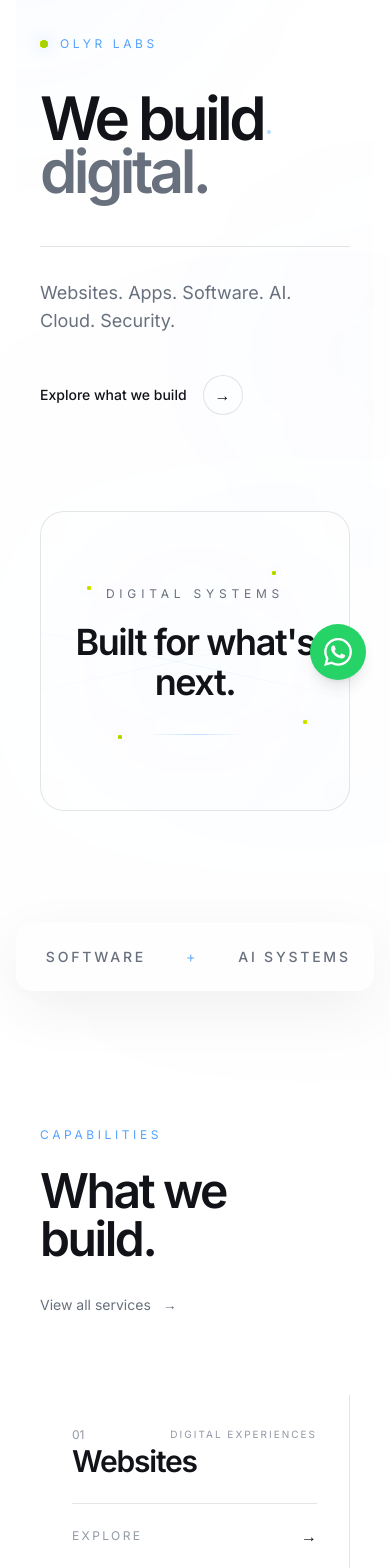
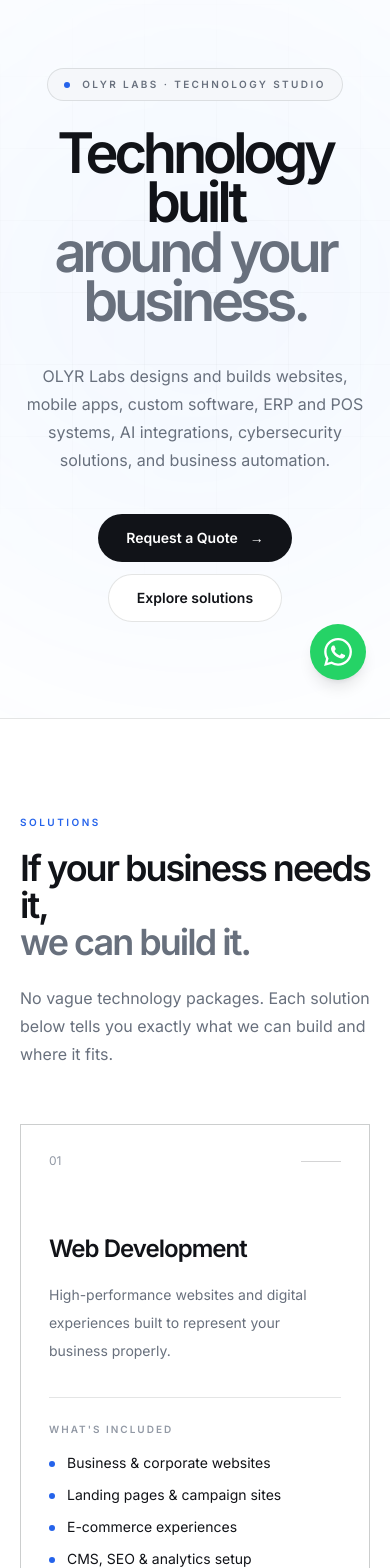
Before and after one commit to OLYR-Labs/website, a Next.js app: page / in a window 390 px wide. Shown: the part 140-1708 px from the top of the page. Built offline with nearby package versions, Linux system fonts and the light colour scheme.

Commit message:
feat(ui): reconstruct OLYR homepage around clear solutions

```diff
--- a/app/page.tsx
+++ b/app/page.tsx
@@ -1,363 +1,171 @@
-"use client";
-
 import Link from "next/link";
 import Reveal from "@/components/Reveal";
-import ReactiveHero from "@/components/ReactiveHero";
-import ProjectShowcase from "@/components/ProjectShowcase";
 
-const services = [
+const solutions = [
   {
     number: "01",
-title: "Websites",
-tag: "DIGITAL EXPERIENCES",
+    title: "Web Development",
+    summary: "High-performance websites and digital experiences built to represent your business properly.",
+    includes: ["Business & corporate websites", "Landing pages & campaign sites", "E-commerce experiences", "CMS, SEO & analytics setup"],
   },
   {
     number: "02",
-title: "Apps",
-tag: "MOBILE & WEB",
+    title: "Mobile Apps",
+    summary: "Customer and internal mobile applications for iOS and Android, designed around real workflows.",
+    includes: ["iOS & Android applications", "Cross-platform development", "Customer & staff apps", "API and service integrations"],
   },
   {
     number: "03",
-title: "Software",
-tag: "DIGITAL PRODUCTS",
+    title: "Software & Web Apps",
+    summary: "Custom digital products that turn complex business processes into simple, usable systems.",
+    includes: ["Custom business software", "Web applications & portals", "SaaS products", "APIs and integrations"],
   },
   {
     number: "04",
-title: "AI",
-tag: "INTELLIGENT SYSTEMS",
+    title: "ERP & POS Systems",
+    summary: "Business systems that connect operations, sales, inventory, customers, and reporting in one place.",
+    includes: ["ERP & business management", "POS and sales workflows", "Inventory & stock control", "Roles, reports & operational dashboards"],
   },
   {
     number: "05",
-title: "Cloud",
-tag: "INFRASTRUCTURE",
+    title: "AI Integration",
+    summary: "Practical AI embedded into products and workflows to automate repetitive work and improve decisions.",
+    includes: ["AI assistants & copilots", "Document and data intelligence", "AI-powered workflows", "Model and API integration"],
   },
   {
     number: "06",
     title: "Cybersecurity",
-tag: "SECURITY",
+    summary: "Security engineering and assessments that help identify weaknesses before they become expensive problems.",
+    includes: ["Website & application security", "Vulnerability assessments", "Security reviews", "Risk and hardening guidance"],
+  },
+  {
+    number: "07",
+    title: "Business Automation",
+    summary: "Connected systems that reduce manual work and move information between the tools your business already uses.",
+    includes: ["Workflow automation", "System integrations", "Notifications & task automation", "Operational process design"],
   },
 ];
 
-const buildItems = [
-"WEBSITES",
-"APPS",
-"SOFTWARE",
-"AI SYSTEMS",
-"CLOUD",
-"SECURITY",
+const principles = [
+  ["01", "Built around the business", "We start with the problem, users, workflows, and outcome — then choose the technology."],
+  ["02", "Designed to be used", "Clear interfaces, responsive experiences, and thoughtful interactions are part of the build, not decoration."],
+  ["03", "Security from the foundation", "We treat security, privacy, reliability, and maintainability as engineering requirements."],
 ];
 
 export default function Home() {
-return ( <main className="min-h-screen overflow-hidden bg-[#030405] text-[#F5F5F5]">
-{/* ========================================================= */}
-{/* HERO */}
-{/* ========================================================= */}
+  return (
+    <main className="min-h-screen bg-[var(--background)] text-[var(--text)]">
+      <section className="relative flex min-h-[92vh] items-center overflow-hidden border-b border-[var(--border)] pt-28">
+        <div className="pointer-events-none absolute left-1/2 top-1/2 h-[42rem] w-[42rem] -translate-x-1/2 -translate-y-1/2 rounded-full bg-blue-500/[0.06] blur-[140px]" />
+        <div className="pointer-events-none absolute inset-0 bg-[linear-gradient(to_right,var(--border)_1px,transparent_1px),linear-gradient(to_bottom,var(--border)_1px,transparent_1px)] bg-[size:72px_72px] opacity-30 [mask-image:radial-gradient(circle_at_center,black,transparent_72%)]" />
 
+        <div className="relative mx-auto w-full max-w-7xl px-5 py-24 sm:px-6 lg:px-8 lg:py-32">
+          <Reveal>
+            <div className="mx-auto max-w-5xl text-center">
+              <div className="mb-7 inline-flex items-center gap-3 rounded-full border border-[var(--border)] bg-[var(--surface-muted)] px-4 py-2 text-[10px] font-semibold uppercase tracking-[0.24em] text-[var(--muted)] sm:text-xs">
+                <span className="h-1.5 w-1.5 rounded-full bg-[var(--accent)]" />
+                OLYR Labs · Technology Studio
+              </div>
+              <h1 className="font-[var(--font-space-grotesk)] text-[clamp(3.5rem,9vw,8.5rem)] font-semibold leading-[0.88] tracking-[-0.075em]">
+                Technology built
+                <br />
+                <span className="text-[var(--muted)]">around your business.</span>
+              </h1>
+              <p className="mx-auto mt-9 max-w-2xl text-base leading-7 text-[var(--muted)] sm:text-lg sm:leading-8">
+                OLYR Labs designs and builds websites, mobile apps, custom software, ERP and POS systems, AI integrations, cybersecurity solutions, and business automation.
+              </p>
+              <div className="mt-10 flex flex-col items-center justify-center gap-3 sm:flex-row">
+                <Link href="/quote" className="inline-flex min-h-12 items-center justify-center rounded-full bg-[var(--text)] px-7 text-sm font-semibold text-[var(--background)] transition hover:-translate-y-0.5 hover:bg-[var(--accent)] hover:text-white">
+                  Request a Quote <span className="ml-3">→</span>
+                </Link>
+                <Link href="#solutions" className="inline-flex min-h-12 items-center justify-center rounded-full border border-[var(--border)] bg-[var(--surface)] px-7 text-sm font-semibold text-[var(--text)] transition hover:-translate-y-0.5 hover:border-[var(--accent)]">
+                  Explore solutions
+                </Link>
+              </div>
+            </div>
+          </Reveal>
+        </div>
+      </section>
 
-  <section className="relative px-4 py-4 sm:px-6 lg:px-8">
-  <div className="relative flex min-h-screen items-center rounded-[2rem]">
-      {/* Neutral atmospheric lighting */}
-
-      <div className="pointer-events-none absolute -left-40 top-1/4 h-[500px] w-[500px] rounded-full bg-white/[0.012] blur-[180px]" />
-
-      <div className="pointer-events-none absolute -right-40 bottom-0 h-[450px] w-[450px] rounded-full bg-blue-500/[0.018] blur-[180px]" />
-
-      {/* Hero visual layer */}
-
-      <ReactiveHero />
-
-      {/* Hero content */}
-
-      <div className="relative z-50 mx-auto w-full max-w-7xl px-6 pb-20 pt-40 lg:px-8">
-        {/* BRAND */}
-
+      <section id="solutions" className="border-b border-[var(--border)] py-24 sm:py-32 lg:py-40">
+        <div className="mx-auto max-w-7xl px-5 sm:px-6 lg:px-8">
           <Reveal>
-          <div className="flex items-center gap-3 text-xs uppercase tracking-[0.3em] text-blue-400">
-            <span className="h-2 w-2 animate-pulse rounded-full bg-blue-400/[0.8] shadow-[0_0_15px_rgba(59,130,246,0.55)]" />
-            OLYR LABS
+            <div className="mb-14 max-w-3xl sm:mb-20">
+              <p className="text-[10px] font-semibold uppercase tracking-[0.25em] text-[var(--accent)] sm:text-xs">Solutions</p>
+              <h2 className="mt-5 font-[var(--font-space-grotesk)] text-4xl font-semibold leading-[1.02] tracking-[-0.055em] sm:text-6xl">
+                If your business needs it,
+                <br />
+                <span className="text-[var(--muted)]">we can build it.</span>
+              </h2>
+              <p className="mt-6 max-w-2xl text-base leading-7 text-[var(--muted)]">
+                No vague technology packages. Each solution below tells you exactly what we can build and where it fits.
+              </p>
             </div>
           </Reveal>
 
-        {/* HERO TITLE */}
-
-        <Reveal delay={100}>
-          <h1 className="mt-10 max-w-6xl text-6xl font-semibold leading-[0.88] tracking-[-0.06em] sm:text-8xl lg:text-[10rem]">
-            We build
-            <br />
-            <span className="text-[#A1A1AA]">digital.</span>
-          </h1>
-        </Reveal>
-
-        {/* HERO DESCRIPTION */}
-
-        <Reveal delay={200}>
-          <div className="mt-12 flex flex-col justify-between gap-10 border-t border-white/[0.08] pt-8 md:flex-row md:items-end">
-            <p className="max-w-md text-lg leading-7 text-[#A1A1AA]">
-              Websites. Apps. Software. AI.
-              <br />
-              Cloud. Security.
-            </p>
-
-            <Link
-              href="/projects"
-              aria-label="Explore what we build"
-              className="group relative z-50 inline-flex w-fit cursor-pointer items-center gap-4 text-sm font-medium text-white"
-            >
-              <span className="transition-colors duration-300 group-hover:text-blue-400">
-                Explore what we build
-              </span>
-
-              <span className="flex h-10 w-10 shrink-0 items-center justify-center rounded-full border border-white/[0.16] bg-white/[0.02] text-base transition-all duration-300 group-hover:translate-x-1 group-hover:border-blue-400/70 group-hover:bg-blue-400 group-hover:text-black">
-                →
-              </span>
-            </Link>
+          <div className="grid gap-px overflow-hidden border border-[var(--border)] bg-[var(--border)] md:grid-cols-2 xl:grid-cols-3">
+            {solutions.map((solution, index) => (
+              <Reveal key={solution.number} delay={index * 70}>
+                <article className="group flex h-full flex-col bg-[var(--surface)] p-7 transition duration-500 hover:bg-[var(--surface-muted)] sm:p-9">
+                  <div className="flex items-center justify-between text-xs text-[var(--subtle)]">
+                    <span>{solution.number}</span>
+                    <span className="h-px w-10 bg-[var(--border-strong)] transition-all duration-500 group-hover:w-16 group-hover:bg-[var(--accent)]" />
                   </div>
-        </Reveal>
-
-        {/* ===================================================== */}
-        {/* HERO VISUAL */}
-        {/* ===================================================== */}
-
-        <Reveal delay={300}>
-          <div className="group relative mt-24 h-[300px] overflow-hidden rounded-3xl border border-white/[0.08] bg-[#050505] sm:h-[420px]">
-            {/* Subtle neutral highlight */}
-
-            <div className="pointer-events-none absolute inset-0 bg-[linear-gradient(120deg,rgba(255,255,255,0.025),transparent_30%,transparent_70%,rgba(59,130,246,0.012))]" />
-
-            {/* Restrained ambient light */}
-
-            <div className="pointer-events-none absolute inset-0 overflow-hidden">
-            <div className="absolute left-1/2 top-1/2 h-[260px] w-[260px] -translate-x-1/2 -translate-y-1/2 rounded-full bg-blue-500/[0.025] blur-[90px]" />
-
-              {/* Very subtle energy lines */}
-
-              <div className="absolute -left-20 top-1/2 h-px w-[140%] rotate-12 bg-gradient-to-r from-transparent via-blue-400/[0.12] to-transparent animate-[pulse_4s_ease-in-out_infinite]" />
-
-              <div className="absolute -left-20 top-1/2 h-px w-[140%] -rotate-12 bg-gradient-to-r from-transparent via-blue-400/[0.08] to-transparent animate-[pulse_5s_ease-in-out_infinite]" />
+                  <h3 className="mt-16 font-[var(--font-space-grotesk)] text-2xl font-semibold tracking-[-0.04em] sm:text-3xl">{solution.title}</h3>
+                  <p className="mt-4 text-sm leading-7 text-[var(--muted)]">{solution.summary}</p>
+                  <div className="mt-8 border-t border-[var(--border)] pt-6">
+                    <p className="text-[10px] font-semibold uppercase tracking-[0.2em] text-[var(--subtle)]">What&apos;s included</p>
+                    <ul className="mt-4 space-y-3">
+                      {solution.includes.map((item) => (
+                        <li key={item} className="flex gap-3 text-sm text-[var(--text)]">
+                          <span className="mt-2 h-1.5 w-1.5 shrink-0 rounded-full bg-[var(--accent)]" />
+                          <span>{item}</span>
+                        </li>
+                      ))}
+                    </ul>
                   </div>
-
-            {/* Floating points */}
-
-            <div className="pointer-events-none absolute left-[15%] top-[25%] h-1 w-1 animate-pulse rounded-full bg-blue-400/[0.55] shadow-[0_0_12px_rgba(59,130,246,0.35)]" />
-
-            <div className="pointer-events-none absolute left-[75%] top-[20%] h-1 w-1 animate-pulse rounded-full bg-blue-400/[0.55] shadow-[0_0_12px_rgba(59,130,246,0.35)] [animation-delay:1s]" />
-
-            <div className="pointer-events-none absolute left-[85%] top-[70%] h-1 w-1 animate-pulse rounded-full bg-blue-400/[0.55] shadow-[0_0_12px_rgba(59,130,246,0.35)] [animation-delay:2s]" />
-
-            <div className="pointer-events-none absolute left-[25%] top-[75%] h-1 w-1 animate-pulse rounded-full bg-blue-400/[0.55] shadow-[0_0_12px_rgba(59,130,246,0.35)] [animation-delay:3s]" />
-
-            {/* Center content */}
-
-            <div className="pointer-events-none relative flex h-full items-center justify-center">
-              <div className="relative text-center">
-                <p className="text-xs uppercase tracking-[0.4em] text-[#71717A]">
-                  DIGITAL SYSTEMS
-                </p>
-
-                <p className="mt-5 text-4xl font-semibold tracking-[-0.04em] transition duration-500 group-hover:scale-105 sm:text-6xl">
-                  Built for what&apos;s next.
-                </p>
-
-                <div className="mx-auto mt-8 h-px w-24 bg-gradient-to-r from-transparent via-blue-400/[0.55] to-transparent opacity-60" />
-              </div>
-            </div>
-
-            {/* Subtle hover border */}
-
-            <div className="pointer-events-none absolute inset-0 rounded-3xl border border-transparent transition duration-700 group-hover:border-blue-400/[0.18]" />
-          </div>
-        </Reveal>
-      </div>
-    </div>
-  </section>
-
-  {/* ========================================================= */}
-  {/* MARQUEE */}
-  {/* ========================================================= */}
-
-  <section className="px-4 py-4 sm:px-6 lg:px-8">
-    <div className="glass-card overflow-hidden rounded-2xl py-6">
-      <div className="flex overflow-hidden whitespace-nowrap">
-        <div className="flex animate-[marquee_20s_linear_infinite] gap-10 text-sm font-medium tracking-[0.2em] text-[#71717A]">
-          {[...buildItems, ...buildItems].map((item, index) => (
-            <div
-              key={`${item}-${index}`}
-              className="flex items-center gap-10"
-            >
-              <span className="text-blue-400/[0.75]">+</span>
-              {item}
-            </div>
-          ))}
-        </div>
-      </div>
-    </div>
-  </section>
-
-  {/* ========================================================= */}
-  {/* SERVICES */}
-  {/* ========================================================= */}
-
-  <section className="px-4 py-24 sm:px-6 lg:px-8 lg:py-32">
-    {/* Glass effect removed ONLY from this wrapper */}
-
-    <div className="mx-auto max-w-7xl rounded-[2rem] p-6 sm:p-10 lg:p-12">
-      <Reveal>
-        <div className="mb-20 flex flex-col justify-between gap-8 md:flex-row md:items-end">
-          <div>
-            <p className="text-xs uppercase tracking-[0.3em] text-blue-400">
-              Capabilities
-            </p>
-
-            <h2 className="mt-6 text-5xl font-semibold tracking-[-0.05em] sm:text-7xl">
-              What we build.
-            </h2>
-          </div>
-
-          <Link
-            href="/services"
-            className="group flex items-center gap-3 text-sm text-[#A1A1AA] transition hover:text-white"
-          >
-            View all services
-
-            <span className="transition group-hover:translate-x-1 group-hover:text-blue-400">
-              →
-            </span>
-          </Link>
-        </div>
-      </Reveal>
-
-      {/* SERVICE CARDS */}
-
-      <div className="grid overflow-hidden md:grid-cols-2 lg:grid-cols-3">
-        {services.map((service, index) => (
-          <Reveal key={service.number} delay={index * 80}>
-            <Link
-              href="/services"
-              className="group relative block min-h-[300px] overflow-hidden border-b border-r border-white/[0.08] bg-[#050505] p-8 transition-colors duration-500 hover:bg-[#08090B] sm:p-10"
-            >
-              <div className="pointer-events-none absolute -right-24 -top-24 h-64 w-64 rounded-full bg-blue-500/0 blur-[100px] transition-all duration-700 group-hover:bg-blue-500/[0.045]" />
-
-              <div className="relative flex h-full flex-col justify-between">
-                <div className="flex items-start justify-between">
-                  <span className="text-xs text-[#52525B]">
-                    {service.number}
-                  </span>
-
-                  <span className="text-[10px] tracking-[0.2em] text-[#52525B]">
-                    {service.tag}
-                  </span>
-                </div>
-
-                <div>
-                  <h3 className="text-3xl font-semibold tracking-[-0.04em] transition duration-300 group-hover:translate-x-1 group-hover:text-blue-400">
-                    {service.title}
-                  </h3>
-
-                  <div className="mt-6 flex items-center justify-between border-t border-white/[0.08] pt-5">
-                    <span className="text-xs uppercase tracking-[0.2em] text-[#52525B]">
-                      Explore
-                    </span>
-
-                    <span className="transition duration-300 group-hover:translate-x-2 group-hover:text-blue-400">
-                      →
-                    </span>
-                  </div>
-                </div>
-              </div>
-            </Link>
+                </article>
               </Reveal>
             ))}
           </div>
         </div>
       </section>
 
-  {/* ========================================================= */}
-  {/* PROJECTS */}
-  {/* ========================================================= */}
-
-  <section className="px-4 py-24 sm:px-6 lg:px-8 lg:py-32">
-    <div className="mx-auto max-w-7xl">
-      <Reveal delay={100}>
-        <div className="relative overflow-hidden rounded-[2.5rem] border border-white/[0.14] bg-white/[0.035] p-[1px] shadow-[0_30px_100px_rgba(0,0,0,0.3),inset_0_1px_0_rgba(255,255,255,0.10)] backdrop-blur-2xl">
-          <div className="pointer-events-none absolute -inset-20 bg-blue-500/[0.025] blur-[140px]" />
-
-          <div className="pointer-events-none absolute inset-0 rounded-[2.5rem] bg-[linear-gradient(120deg,rgba(255,255,255,0.06),transparent_25%,transparent_65%,rgba(96,165,250,0.018))]" />
-
-          <div className="relative overflow-hidden rounded-[2.4rem]">
-            <ProjectShowcase />
+      <section className="border-b border-[var(--border)] py-24 sm:py-32">
+        <div className="mx-auto max-w-7xl px-5 sm:px-6 lg:px-8">
+          <Reveal>
+            <div className="grid gap-10 lg:grid-cols-[0.8fr_1.2fr] lg:gap-24">
+              <div>
+                <p className="text-[10px] font-semibold uppercase tracking-[0.25em] text-[var(--accent)] sm:text-xs">How we build</p>
+                <h2 className="mt-5 font-[var(--font-space-grotesk)] text-4xl font-semibold tracking-[-0.05em] sm:text-5xl">Good technology starts with understanding.</h2>
+              </div>
+              <div className="border-t border-[var(--border)]">
+                {principles.map(([number, title, text]) => (
+                  <div key={number} className="grid gap-5 border-b border-[var(--border)] py-7 sm:grid-cols-[48px_0.8fr_1.2fr] sm:items-start sm:gap-6">
+                    <span className="text-xs text-[var(--subtle)]">{number}</span>
+                    <h3 className="font-[var(--font-space-grotesk)] text-xl font-semibold tracking-[-0.03em]">{title}</h3>
+                    <p className="text-sm leading-7 text-[var(--muted)]">{text}</p>
+                  </div>
+                ))}
               </div>
             </div>
           </Reveal>
         </div>
       </section>
 
-  {/* ========================================================= */}
-  {/* STATEMENT */}
-  {/* ========================================================= */}
-
-  <section className="px-4 py-24 sm:px-6 lg:px-8 lg:py-40">
-    <div className="glass-section mx-auto max-w-7xl rounded-[2rem] p-8 sm:p-12 lg:p-20">
+      <section className="py-24 sm:py-36">
         <Reveal>
-        <p className="max-w-5xl text-5xl font-semibold leading-[0.95] tracking-[-0.05em] text-[#F5F5F5] sm:text-7xl lg:text-8xl">
-          We turn ideas into
-          <span className="text-blue-400">
-            {" "}
-            digital reality.
-          </span>
-        </p>
-      </Reveal>
+          <div className="mx-auto max-w-5xl px-5 text-center sm:px-6">
+            <p className="text-[10px] font-semibold uppercase tracking-[0.25em] text-[var(--accent)] sm:text-xs">Start a conversation</p>
+            <h2 className="mt-5 font-[var(--font-space-grotesk)] text-5xl font-semibold tracking-[-0.065em] sm:text-7xl">Have something to build?</h2>
+            <p className="mx-auto mt-6 max-w-xl text-base leading-7 text-[var(--muted)]">Tell us what you need. We&apos;ll help you work out the right technology, scope, and next step.</p>
+            <div className="mt-9 flex flex-col items-center justify-center gap-3 sm:flex-row">
+              <Link href="/quote" className="rounded-full bg-[var(--text)] px-7 py-3.5 text-sm font-semibold text-[var(--background)] transition hover:-translate-y-0.5 hover:bg-[var(--accent)] hover:text-white">Request a Quote →</Link>
+              <a href="tel:+94781026353" className="rounded-full border border-[var(--border)] px-7 py-3.5 text-sm font-semibold transition hover:border-[var(--accent)]">Call +94 78 102 6353</a>
             </div>
-  </section>
-
-  {/* ========================================================= */}
-  {/* CTA */}
-  {/* ========================================================= */}
-
-  <section className="px-4 pb-4 sm:px-6 lg:px-8">
-    <div className="glass-panel relative overflow-hidden rounded-[2rem] py-40">
-      <div className="pointer-events-none absolute left-1/2 top-1/2 h-[500px] w-[500px] -translate-x-1/2 -translate-y-1/2 rounded-full bg-blue-500/[0.025] blur-[180px]" />
-
-      <div className="relative mx-auto max-w-5xl px-6 text-center lg:px-8">
-        <Reveal>
-          <p className="text-xs uppercase tracking-[0.3em] text-blue-400">
-            Start something
-          </p>
-        </Reveal>
-
-        <Reveal delay={100}>
-          <h2 className="mt-8 text-5xl font-semibold tracking-[-0.06em] sm:text-7xl lg:text-8xl">
-            Let&apos;s build.
-          </h2>
-        </Reveal>
-
-        <Reveal delay={200}>
-          <div className="mt-12 flex flex-col items-center justify-center gap-4 sm:flex-row">
-            <Link
-              href="/contact"
-              className="group flex items-center gap-4 rounded-full bg-white px-8 py-4 text-sm font-semibold text-black transition duration-300 hover:bg-blue-400"
-            >
-              Start a project
-
-              <span className="transition group-hover:translate-x-1">
-                →
-              </span>
-            </Link>
-
-            <a
-              href="https://wa.me/94781026353?text=Hi%20OLYR%20Labs!%20I'm%20interested%20in%20working%20with%20you."
-              target="_blank"
-              rel="noopener noreferrer"
-              className="rounded-full border border-white/20 bg-white/[0.02] px-8 py-4 text-sm font-semibold transition duration-300 hover:border-blue-400/60 hover:bg-blue-400/[0.04]"
-            >
-              Chat on WhatsApp
-            </a>
           </div>
         </Reveal>
-      </div>
-    </div>
       </section>
     </main>
-
-
   );
 }
```
Lines whose indentation alone changed are shown as unchanged.
